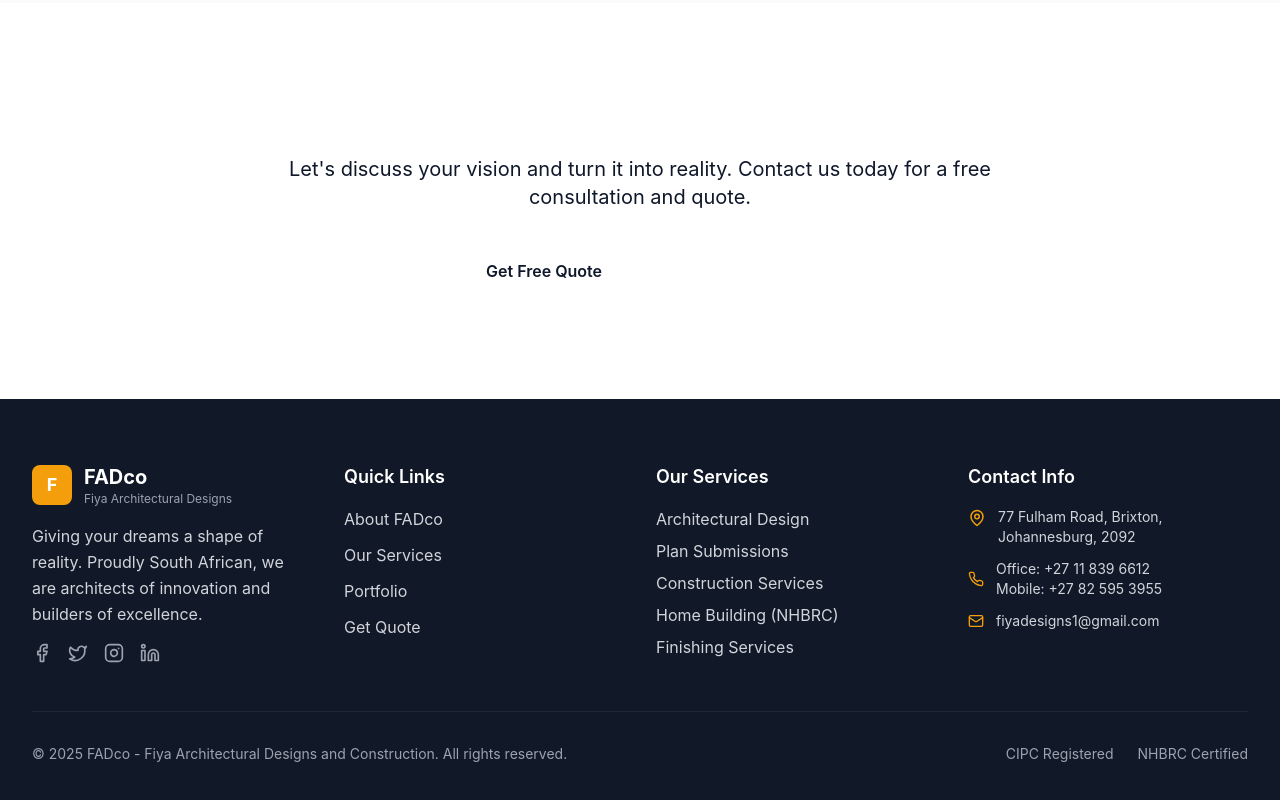
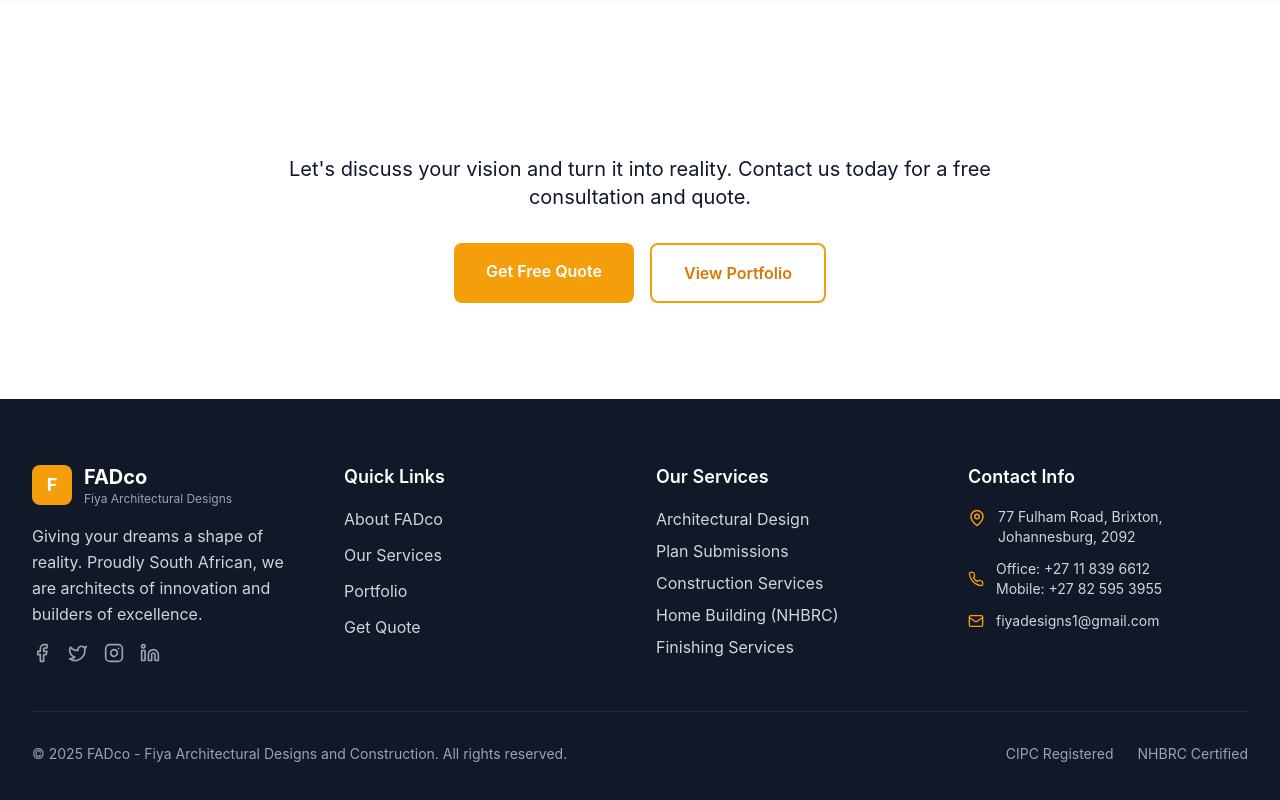
Before and after one commit to NduvhoEdward/FADcoGroup, a Next.js app: page / in a window 1280 px wide. Shown: the part 4387-5187 px from the top of the page. Built offline with nearby package versions, Linux system fonts and the light colour scheme.

Commit message:
Fix CTA buttons theme colors

```diff
--- a/components/CTA.js
+++ b/components/CTA.js
@@ -11,14 +11,42 @@ export default function CTA() {
           Let's discuss your vision and turn it into reality. Contact us today
           for a free consultation and quote.
         </p>
+
         <div className="flex flex-col sm:flex-row gap-4 justify-center">
-          <Link href="/contact" className="bg-white text-primary-600 hover:bg-primary-50 px-8 py-4 rounded-lg font-semibold transition-colors">
+          {/* Get Free Quote */}
+          <Link
+            href="/contact"
+            className="bg-accent-500 text-white hover:bg-accent-500 active:scale-95 active:bg-accent-500 hover:shadow-md px-8 py-4 rounded-lg font-semibold transition-all duration-150 ease-in-out"
+          >
             Get Free Quote
           </Link>
-          <Link href="/projects" className="border-2 border-white text-white hover:bg-white hover:text-primary-600 px-8 py-4 rounded-lg font-semibold transition-colors">
+
+          {/* View Portfolio */}
+          <Link
+            href="/projects"
+            className="border-2 border-accent-500 text-accent-600 hover:bg-accent-600 hover:text-white active:scale-95 active:bg-accent-700 hover:shadow-md px-8 py-4 rounded-lg font-semibold transition-all duration-150 ease-in-out"
+          >
             View Portfolio
           </Link>
         </div>
+
+        {/* <div className="mt-12">
+          <h3 className="text-2xl font-bold text-primary-900 mb-4">
+            Why Choose Us?
+          </h3>
+          <p className="text-primary-600 mb-4">
+            We are committed to delivering high-quality construction services that
+            meet your needs and exceed your expectations.
+          </p>
+          <ul className="list-disc list-inside text-primary-600">
+            <li>Experienced professionals</li>
+            <li>Customized solutions</li>
+            <li>Transparent pricing</li>
+            <li>Timely project completion</li>
+          </ul>
+        </div> */}
+
+
       </div>
     </section>
   )
```
